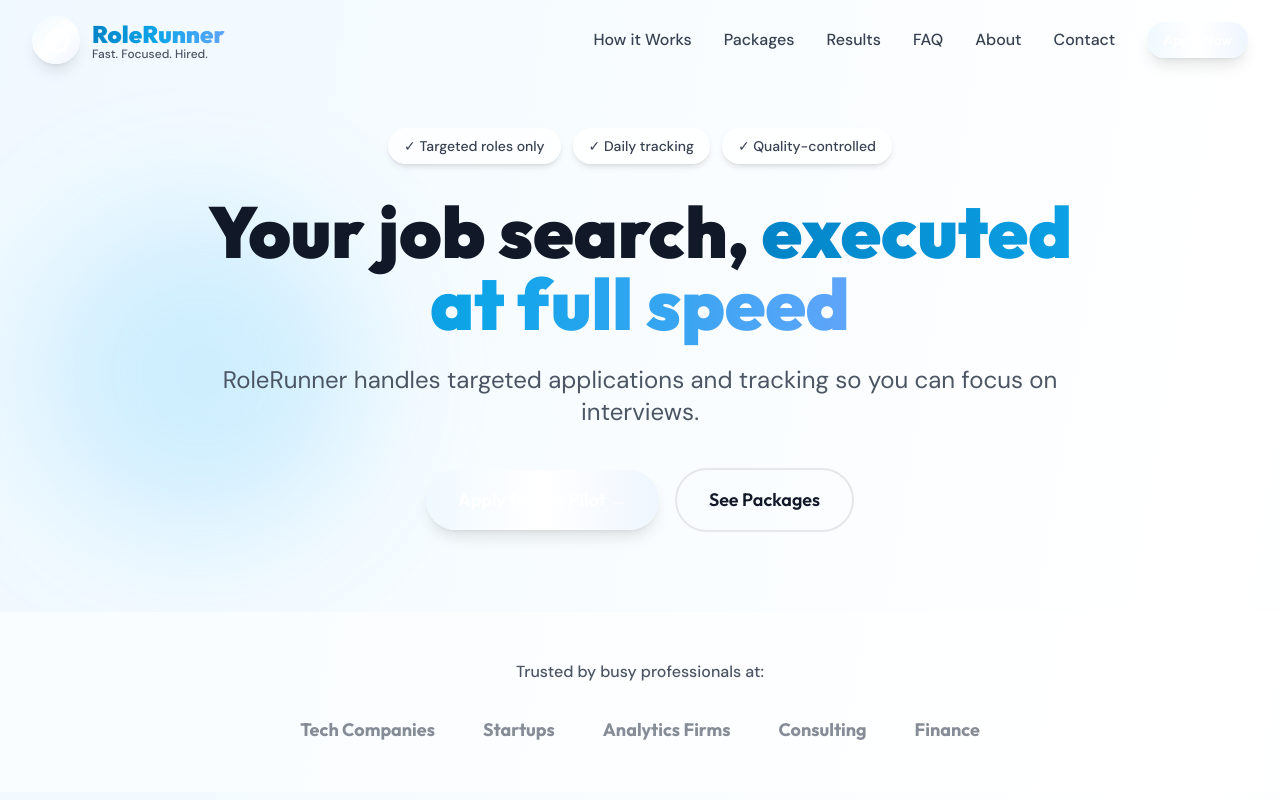
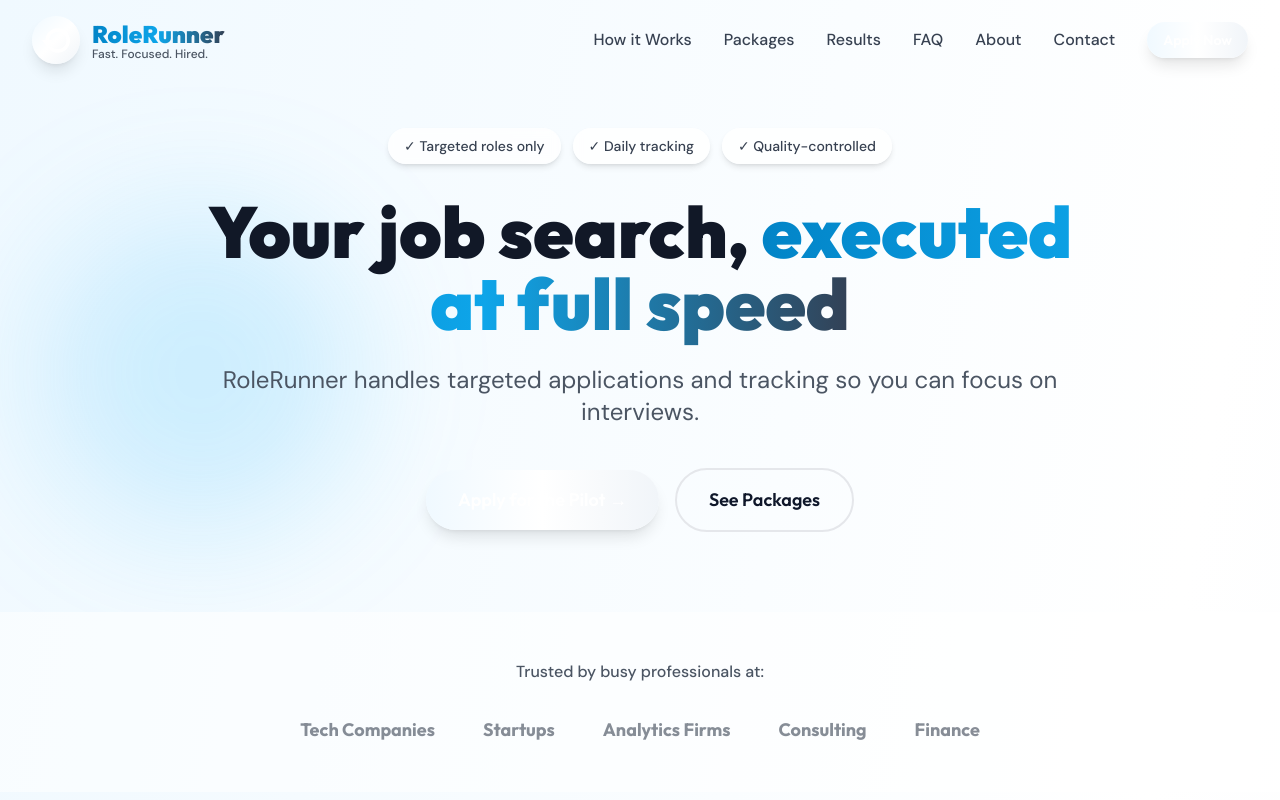
Before and after one commit to Ariwodo16/RoleRunner, a Next.js app: page / in a window 1280 px wide. Shown: the top 800 px of the page. Built offline with nearby package versions, Linux system fonts and the light colour scheme.

Commit message:
Update globals.css

```diff
--- a/app/globals.css
+++ b/app/globals.css
@@ -2,105 +2,88 @@
 @tailwind components;
 @tailwind utilities;
 
-/* -------------------------------- */
-/* Global Variables */
-/* -------------------------------- */
-
 :root {
   --font-display: var(--font-display);
   --font-body: var(--font-body);
-
-  /* Primary color system */
-  --color-primary: #38bdf8;   /* sky blue */
-  --color-accent: #0ea5e9;    /* complementary blue */
-  --color-soft: #e0f2fe;      /* soft background */
 }
 
-/* -------------------------------- */
-/* Base Styles */
-/* -------------------------------- */
-
 @layer base {
-
   html {
     scroll-behavior: smooth;
   }
 
   body {
-    @apply bg-gradient-to-br from-sky-50 via-white to-blue-50 text-gray-900;
+    @apply bg-gradient-to-br from-sky-50 via-white to-charcoal-100 text-charcoal-900;
     font-family: var(--font-body);
   }
 
   h1,
   h2,
   h3,
-  h4 {
+  h4,
+  h5,
+  h6 {
     font-family: var(--font-display);
   }
-
 }
 
-/* -------------------------------- */
-/* Custom Utilities */
-/* -------------------------------- */
-
 @layer utilities {
-
-  /* Gradient text */
   .text-gradient {
-    @apply bg-clip-text text-transparent bg-gradient-to-r from-sky-600 via-sky-500 to-blue-400;
+    @apply bg-clip-text text-transparent bg-gradient-to-r from-sky-600 via-sky-500 to-charcoal-700;
   }
 
-  /* Accent gradient */
-  .text-gradient-accent {
-    @apply bg-clip-text text-transparent bg-gradient-to-r from-blue-600 to-sky-400;
+  .text-gradient-blue {
+    @apply bg-clip-text text-transparent bg-gradient-to-r from-sky-600 to-sky-400;
   }
 
-  /* Glow effect */
-  .sky-glow {
-    box-shadow: 0 0 60px rgba(56,189,248,0.25);
+  .charcoal-glow {
+    box-shadow: 0 0 60px rgba(56, 189, 248, 0.18);
   }
 
-  /* Motion speed line effect */
+  .desert-glow {
+    box-shadow: 0 0 60px rgba(56, 189, 248, 0.18);
+  }
+
+  .orange-glow {
+    box-shadow: 0 0 60px rgba(56, 189, 248, 0.18);
+  }
+
+  .bg-gradient-orange {
+    @apply bg-gradient-to-r from-sky-500 via-sky-400 to-charcoal-700;
+  }
+
   .speed-lines {
     position: relative;
     overflow: hidden;
   }
 
   .speed-lines::before {
-    content: '';
+    content: "";
     position: absolute;
     top: 50%;
     left: 0;
     width: 200px;
     height: 2px;
-    background: linear-gradient(to left, rgba(56,189,248,0.7), transparent);
+    background: linear-gradient(to left, rgba(56, 189, 248, 0.6), transparent);
     animation: speedLine 1.5s ease-out infinite;
   }
 
-  /* Dust motion trail */
   .dust-trail {
     position: relative;
   }
 
   .dust-trail::after {
-    content: '';
+    content: "";
     position: absolute;
     width: 30px;
     height: 30px;
-    background: radial-gradient(circle, rgba(56,189,248,0.35), transparent);
+    background: radial-gradient(circle, rgba(56, 189, 248, 0.25), transparent);
     border-radius: 50%;
     animation: dustTrail 2s ease-out infinite;
   }
-
 }
 
-/* -------------------------------- */
-/* Animations */
-/* -------------------------------- */
-
 @keyframes speedLine {
-
   0% {
     transform: translateX(-200px);
     opacity: 0;
@@ -114,11 +97,9 @@
     transform: translateX(100vw);
     opacity: 0;
   }
-
 }
 
 @keyframes dustTrail {
-
   0% {
     transform: scale(0.2);
     opacity: 0.6;
@@ -133,35 +114,28 @@
     transform: scale(1.4);
     opacity: 0;
   }
-
 }
 
-/* -------------------------------- */
-/* Scrollbar Styling */
-/* -------------------------------- */
-
+/* Custom scrollbar */
 ::-webkit-scrollbar {
   width: 10px;
 }
 
 ::-webkit-scrollbar-track {
-  background: #f0f9ff;
+  background: #f1f5f9;
 }
 
 ::-webkit-scrollbar-thumb {
-  background: linear-gradient(to bottom, #38bdf8, #0ea5e9);
-  border-radius: 6px;
+  background: linear-gradient(to bottom, #38bdf8, #334155);
+  border-radius: 5px;
 }
 
 ::-webkit-scrollbar-thumb:hover {
-  background: linear-gradient(to bottom, #0284c7, #0369a1);
+  background: linear-gradient(to bottom, #0ea5e9, #1e293b);
 }
 
-/* -------------------------------- */
-/* Text Selection */
-/* -------------------------------- */
-
+/* Selection */
 ::selection {
-  background: rgba(56,189,248,0.35);
+  background: rgba(56, 189, 248, 0.3);
   color: inherit;
 }
```
